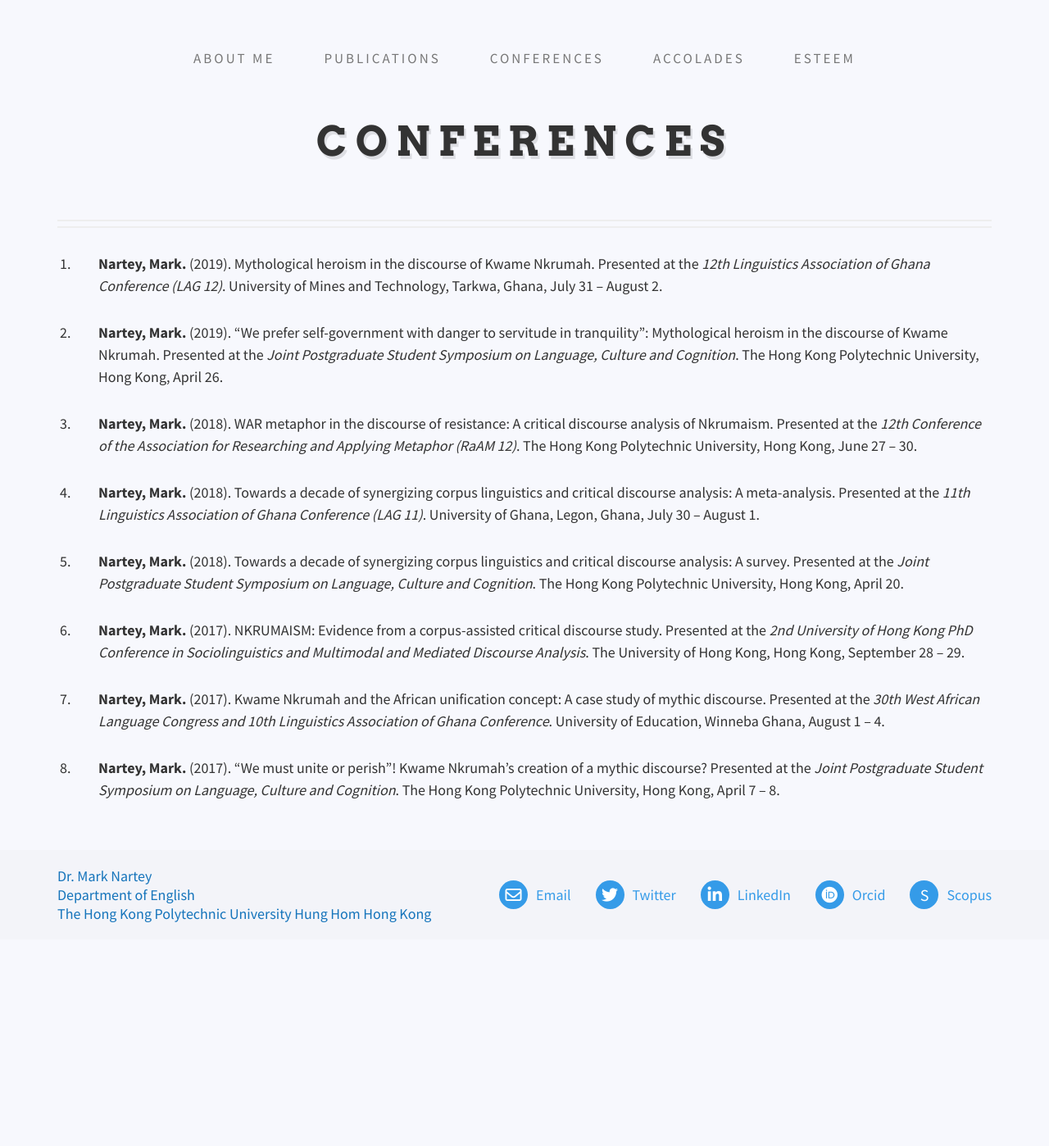
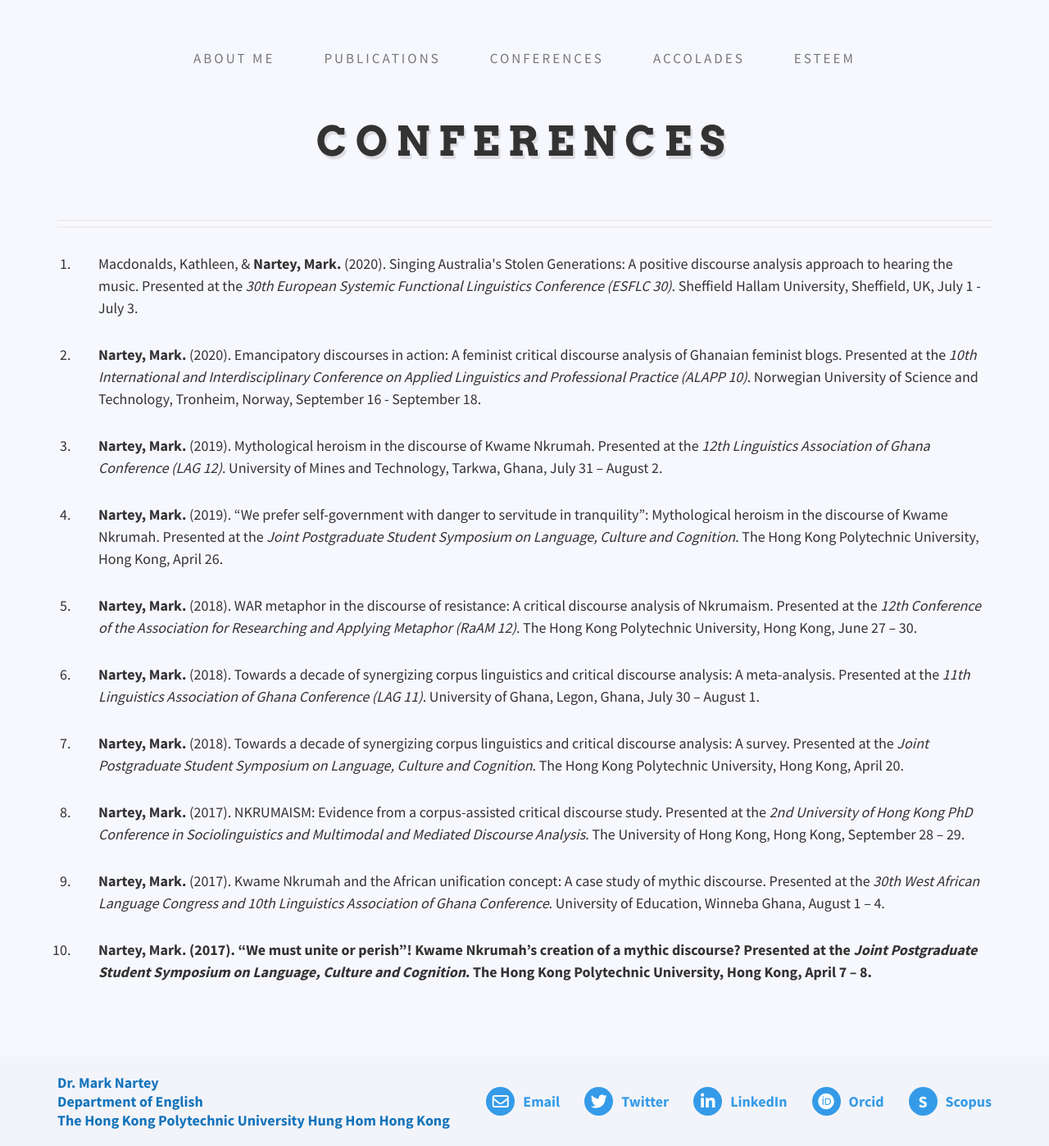
Before and after one commit to danielcornock/marknartey.com, a Jekyll site: the page built from _pages/conferences.md, in a window 1280 px wide. Shown: the whole page at 82% size. Built offline with Jekyll 4.4.1, drawn with Linux system fonts in a browser that asks for light colours; nearby versions of some CDN libraries; before the commit the page ends 1146 px from its top, so only the background shows below that.

Commit message:
add conferences

```diff
--- a/_data/conferences.yml
+++ b/_data/conferences.yml
@@ -1,46 +1,59 @@
-- authors: Nartey, Mark.
+- authors: Macdonalds, Kathleen, & <b>Nartey, Mark.</b>
+  year: 2020
+  content: >-
+    Singing Australia's Stolen Generations: A positive discourse analysis approach to hearing the music.
+  conference: 30th European Systemic Functional Linguistics Conference (ESFLC 30)
+  location: Sheffield Hallam University, Sheffield, UK
+  date: July 1 - July 3
+- authors: <b>Nartey, Mark.</b>
+  year: 2020
+  content: 'Emancipatory discourses in action: A feminist critical discourse analysis of Ghanaian feminist blogs.'
+  conference: 10th International and Interdisciplinary Conference on Applied Linguistics and Professional Practice (ALAPP 10)
+  location: Norwegian University of Science and Technology, Tronheim, Norway
+  date: September 16 - September 18
+- authors: <b>Nartey, Mark.</b>
   year: 2019
   content: 'Mythological heroism in the discourse of Kwame Nkrumah.'
   conference: 12th Linguistics Association of Ghana Conference (LAG 12)
   location: University of Mines and Technology, Tarkwa, Ghana
   date: July 31 – August 2
-- authors: Nartey, Mark.
+- authors: <b>Nartey, Mark.</b>
   year: 2019
   content: '“We prefer self-government with danger to servitude in tranquility”: Mythological heroism in the discourse of Kwame Nkrumah.'
   conference: Joint Postgraduate Student Symposium on Language, Culture and Cognition
   location: The Hong Kong Polytechnic University, Hong Kong
   date: April 26
-- authors: Nartey, Mark.
+- authors: <b>Nartey, Mark.</b>
   year: 2018
   content: 'WAR metaphor in the discourse of resistance: A critical discourse analysis of Nkrumaism.'
   conference: 12th Conference of the Association for Researching and Applying Metaphor (RaAM 12)
   location: The Hong Kong Polytechnic University, Hong Kong
   date: June 27 – 30
-- authors: Nartey, Mark.
+- authors: <b>Nartey, Mark.</b>
   year: 2018
   content: 'Towards a decade of synergizing corpus linguistics and critical discourse analysis: A meta-analysis.'
   conference: 11th Linguistics Association of Ghana Conference (LAG 11)
   location: University of Ghana, Legon, Ghana
   date: July 30 – August 1
-- authors: Nartey, Mark.
+- authors: <b>Nartey, Mark.</b>
   year: 2018
   content: 'Towards a decade of synergizing corpus linguistics and critical discourse analysis: A survey.'
   conference: Joint Postgraduate Student Symposium on Language, Culture and Cognition
   location: The Hong Kong Polytechnic University, Hong Kong
   date: April 20
-- authors: Nartey, Mark.
+- authors: <b>Nartey, Mark.</b>
   year: 2017
   content: 'NKRUMAISM: Evidence from a corpus-assisted critical discourse study.'
   conference: 2nd University of Hong Kong PhD Conference in Sociolinguistics and Multimodal and Mediated Discourse Analysis
   location: The University of Hong Kong, Hong Kong
   date: September 28 – 29
-- authors: Nartey, Mark.
+- authors: <b>Nartey, Mark.</b>
   year: 2017
   content: 'Kwame Nkrumah and the African unification concept: A case study of mythic discourse.'
   conference: 30th West African Language Congress and 10th Linguistics Association of Ghana Conference
   location: University of Education, Winneba Ghana
   date: August 1 – 4
-- authors: Nartey, Mark.
+- authors: <b>Nartey, Mark.</>
   year: 2017
   content: '“We must unite or perish”! Kwame Nkrumah’s creation of a mythic discourse?'
   conference: Joint Postgraduate Student Symposium on Language, Culture and Cognition
--- a/_sass/_libs/_components.scss
+++ b/_sass/_libs/_components.scss
@@ -90,7 +90,6 @@
   }
 
   &-authors {
-    font-weight: 700;
   }
 
   &-content {
--- a/assets/css/index.css
+++ b/assets/css/index.css
@@ -102,10 +102,6 @@
     margin-bottom: 20px;
     margin-left: 15px;
   }
-}
-
-.listItem-authors {
-  font-weight: 700;
 }
 
 .listItem-italics {
```
